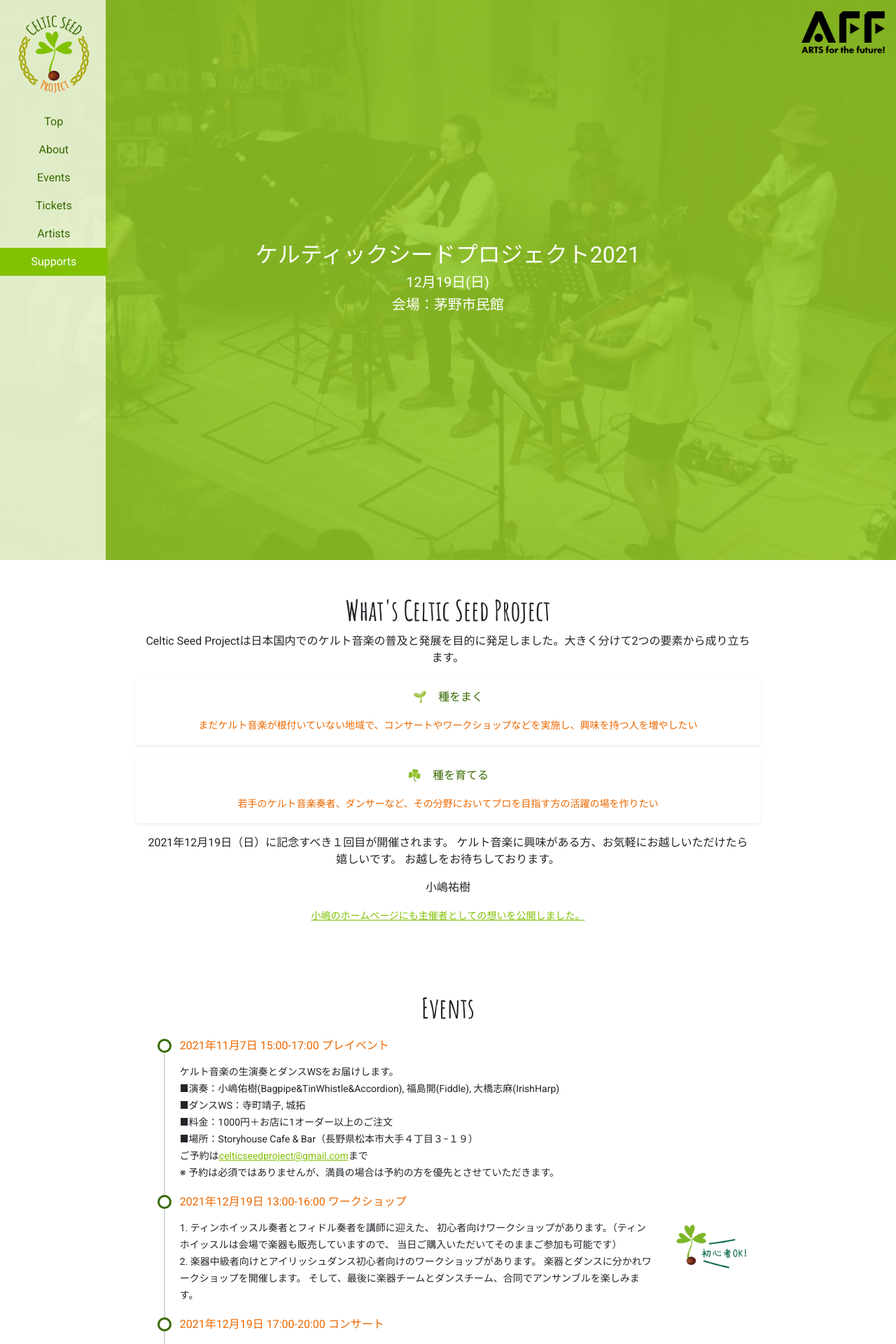
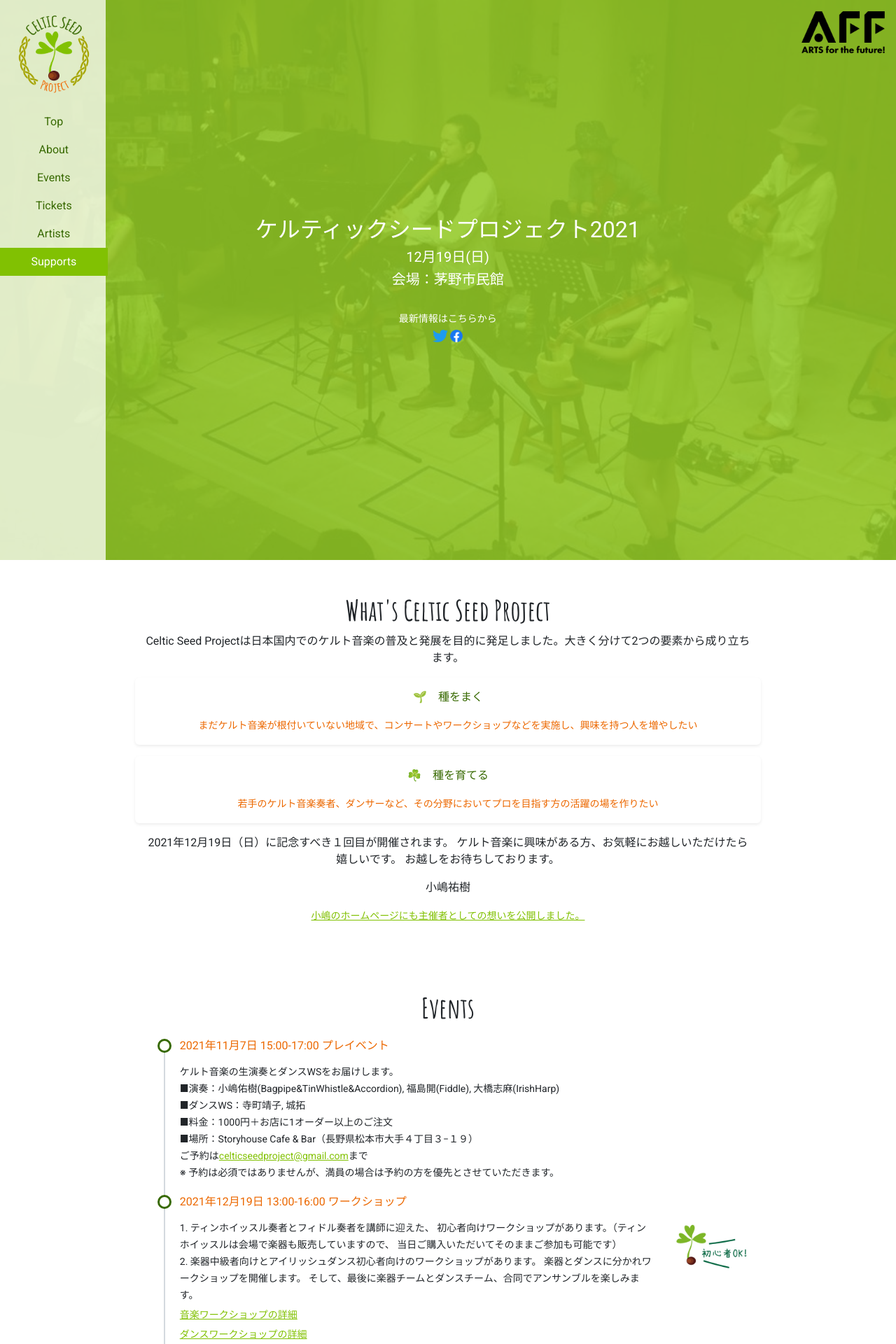
Before and after one commit to foolishell/celtic-seed-project, a React (Create React App) app: page / in a window 1280 px wide. Shown: the top 1920 px of the page at 70% size. Built offline with nearby package versions, Linux system fonts and the light colour scheme; a web font is replaced by a local one.

Commit message:
:sparkles: 情報更新

```diff
--- a/src/App.tsx
+++ b/src/App.tsx
@@ -6,6 +6,8 @@ import { useEffect } from "react";
 import { ScrollSpy } from "bootstrap";
 import mainLogoImg from "./image/mainLogo.png";
 import affImg from "./image/aff.png";
+import twitterImg from "./image/twitter.png";
+import facebookImg from "./image/facebook.png";
 import concertImg from "./image/concert.jpg";
 import beginnerOkImg from "./image/beginnerOk.jpg";
 import priceImg from "./image/price.jpg";
@@ -61,6 +63,17 @@ const App = () => {
                 </h2>
                 <h5>12月19日(日)</h5>
                 <h5>会場：茅野市民館</h5>
+                <br />
+                <small>
+                  最新情報はこちらから
+                  <br />
+                  <a href="https://twitter.com/celtic_seed">
+                    <Image src={twitterImg} height={18} />
+                  </a>{" "}
+                  <a href="https://www.facebook.com/Celtic-Seed-Project-100344089118838/">
+                    <Image src={facebookImg} height={18} />
+                  </a>
+                </small>
               </div>
             </div>
             <div className="w-nav p-3 invisible visible-md">
@@ -160,6 +173,120 @@ const App = () => {
                       楽器とダンスに分かれワークショップを開催します。
                       そして、最後に楽器チームとダンスチーム、合同でアンサンブルを楽しみます。
                     </small>
+                    <div className="mt-1">
+                      <small>
+                        <a
+                          className="text-primary"
+                          data-bs-toggle="collapse"
+                          href="#musicWorkshop"
+                          role="button"
+                          aria-expanded="false"
+                          aria-controls="musicWorkshop"
+                        >
+                          音楽ワークショップの詳細
+                        </a>
+                      </small>
+                      <div className="collapse" id="musicWorkshop">
+                        <Card className="card-body text-start">
+                          <div>
+                            <small>
+                              <span className="fw-bold">タイムテーブル</span>
+                              <br />
+                              13:00〜13:15　オープニング挨拶・振り分け・移動
+                              <br />
+                              13:15〜13:55　初級・中級の座学・歴史・リズムを紹介しつつミニコンサート、楽器紹介
+                              <br />
+                              13:55〜14:35　ワークショップ１（初級）
+                              <br />
+                              14:35〜14:50　休憩
+                              <br />
+                              14:50〜15:30　ワークショップ２（中級）
+                              <br />
+                              15:30〜15:45　音楽とダンスのセッション
+                              <br />
+                              15:45〜16:00　締めの挨拶
+                              <br />
+                            </small>
+                          </div>
+                          <div>
+                            <small>
+                              ◉楽器制限 |
+                              どんな楽器でもO.K（ただし、下の注意事項をご確認ください）
+                              <br />
+                              ◉人数 |初級・中級合わせて定員 50名
+                              <br />
+                              <span className="fw-bold">＜注意事項＞</span>
+                              <br />
+                              ※１講師はフィドルとティンホイッスルなどアイルランドの伝統楽器で教えます。
+                              <br />
+                              ※２他の楽器も参加可能ですが、フィドルやティンホイッスルなど、アイリッシュの音階が演奏できる楽器が推奨です。
+                              <br />
+                              ※３ティンホイッスルとリコーダーの違い
+                              <br />
+                              - 運指が違う
+                              <br />
+                              - キーが違う
+                              <br />
+                              -
+                              なので、ワークショップ参加にはティンホイッスルが推奨です。
+                              <br />
+                            </small>
+                          </div>
+                        </Card>
+                      </div>
+                    </div>
+                    <div className="mt-1">
+                      <small>
+                        <a
+                          className="text-primary"
+                          data-bs-toggle="collapse"
+                          href="#danceWorkshop"
+                          role="button"
+                          aria-expanded="false"
+                          aria-controls="danceWorkshop"
+                        >
+                          ダンスワークショップの詳細
+                        </a>
+                      </small>
+                      <div className="collapse" id="danceWorkshop">
+                        <Card className="card-body text-start">
+                          <div>
+                            <small>
+                              <span className="fw-bold">タイムテーブル</span>
+                              <br />
+                              13:00〜13:15　オープニング挨拶・振り分け・移動
+                              <br />
+                              13:15〜14:00　アイルランドの歴史とダンスについて（座学）・ストレッチとウォームアップ
+                              <br />
+                              14:00〜14:50　Maggie Pickieワークショップ(前半)
+                              <br />
+                              14:50〜15:00　休憩
+                              <br />
+                              15:00〜15:30　Maggie Pickieワークショップ(後半)
+                              <br />
+                              15:30〜15:45　音楽とダンスのセッション
+                              <br />
+                              15:45〜16:00　締めの挨拶
+                              <br />
+                            </small>
+                          </div>
+                          <div>
+                            <small>
+                              ◉動きやすい服装でお越しください
+                              <br />
+                              ◉ローファーのような底の平たい革靴でお越しください
+                              <br />
+                              ◉動くと汗をかきます。飲み物、タオル、替えのマスクもご用意ください
+                              <br />
+                              ◉マスク（不織布）着用をお願いします
+                              <br />
+                              ◉人数 |定員 40名
+                              <br />
+                            </small>
+                          </div>
+                        </Card>
+                      </div>
+                    </div>
                   </Col>
                   <Col md={2}>
                     <Image
@@ -172,7 +299,7 @@ const App = () => {
               <li>
                 <h6>
                   <p className="text-secondary">
-                    2021年12月19日 17:00-20:00 コンサート
+                    2021年12月19日 17:00-20:00 コンサート（開場: 16:00）
                   </p>
                 </h6>
                 <small>
```
Also changed, not shown: src/image/facebook.png (added), src/image/twitter.png (added).
